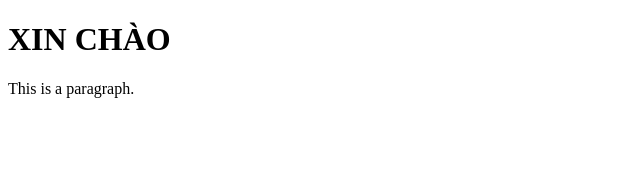
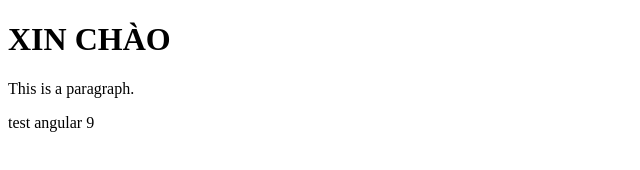
Before and after one commit to trungpq96/angular9demo, a plain HTML site: page index.html in a window 1280 px wide. Shown: the whole page, without its empty margins (0-640 px from the left). Drawn offline with Linux system fonts and the light colour scheme.

Commit message:
Update index.html

```diff
--- a/index.html
+++ b/index.html
@@ -7,6 +7,7 @@
 
 <h1>XIN CHÀO</h1>
 <p>This is a paragraph.</p>
+  <p>test angular 9 </p>
 
 </body>
 </html>
```
